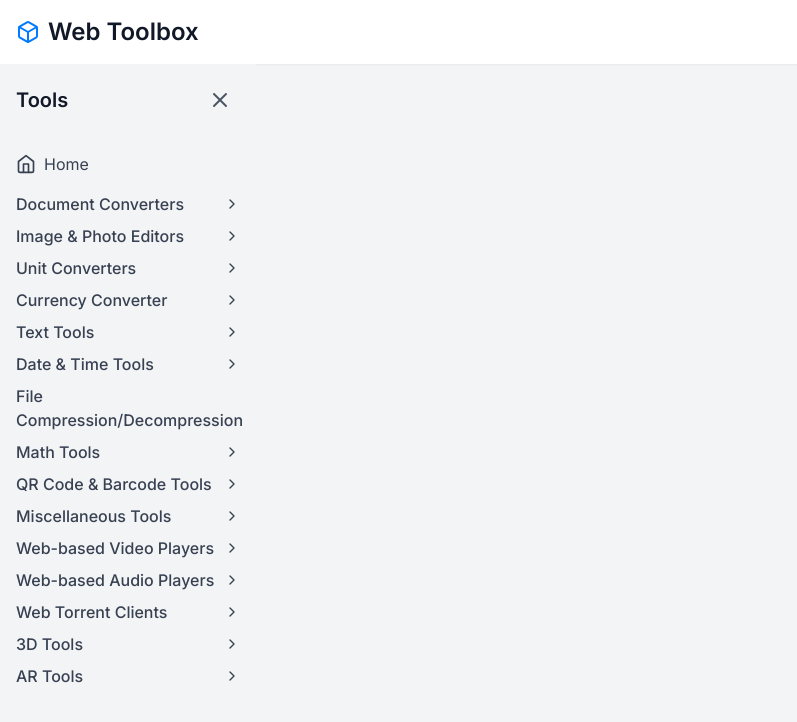
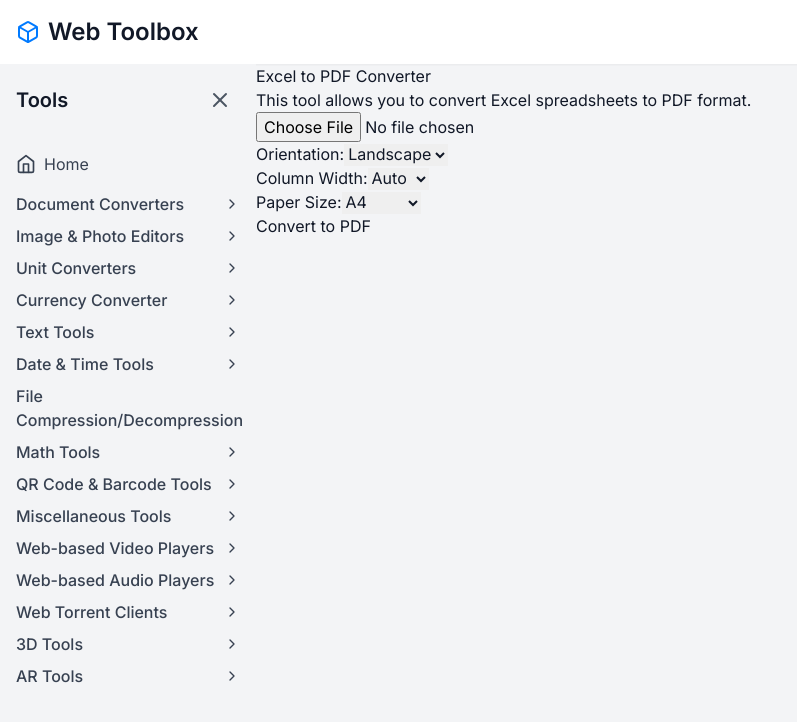
Before and after one commit to Sandipwalke/sb1-umbtiw, a React (Vite) app: page /document-converters/excel-to-pdf-converter in a window 1280 px wide. Shown: the top 722 px of the page, without its empty margins (0-797 px from the left). Built offline with nearby package versions, Linux system fonts and the light colour scheme.

Commit message:
Excel to pdf converter

```diff
--- a/package.json
+++ b/package.json
@@ -26,6 +26,7 @@
     "html2pdf.js": "^0.10.2",
     "jsbarcode": "^3.11.6",
     "jspdf": "^2.5.2",
+    "jspdf-autotable": "^3.8.4",
     "jszip": "^3.10.1",
     "libarchive.js": "^2.0.2",
     "lorem-ipsum": "^2.0.8",
@@ -49,12 +50,14 @@
     "react-image-crop": "^11.0.7",
     "react-router-dom": "^6.27.0",
     "tesseract.js": "^5.1.1",
-    "turndown": "^7.2.0"
+    "turndown": "^7.2.0",
+    "xlsx": "^0.18.5"
   },
   "devDependencies": {
     "@types/file-saver": "^2.0.7",
     "@types/react": "^18.0.28",
     "@types/react-dom": "^18.0.11",
+    "@types/xlsx": "^0.0.36",
     "@vitejs/plugin-react": "^3.1.0",
     "autoprefixer": "^10.4.14",
     "postcss": "^8.4.23",
--- a/src/App.tsx
+++ b/src/App.tsx
@@ -138,7 +138,7 @@ function App() {
             <Route path="/document-converters/pdf-to-word" element={<PdfToWord />} />
             <Route path="/document-converters/word-to-pdf" element={<WordToPdf />} />
             <Route path="/document-converters/pdf-to-excel" element={<PdfToExcel />} />
-            <Route path="/document-converters/excel-to-pdf" element={<ExcelToPdf />} />
+            <Route path="/document-converters/excel-to-pdf-converter" element={<ExcelToPdf />} />
             <Route path="/document-converters/pdf-to-jpg-png" element={<PdfToImage />} />
             <Route path="/document-converters/jpg-png-to-pdf" element={<ImageToPdf />} />
             <Route path="/document-converters/file-format-converters" element={<FileFormatConverters />} />
--- a/src/components/tools/ExcelToPdf.tsx
+++ b/src/components/tools/ExcelToPdf.tsx
@@ -1,11 +1,108 @@
-import React from 'react';
+import React, { useState } from 'react';
+import { read, utils } from 'xlsx';
+import { jsPDF } from 'jspdf';
+import autoTable from 'jspdf-autotable';
 
 const ExcelToPdf: React.FC = () => {
+  const [file, setFile] = useState<File | null>(null);
+  const [error, setError] = useState<string | null>(null);
+  const [orientation, setOrientation] = useState<'portrait' | 'landscape'>('landscape');
+  const [columnWidth, setColumnWidth] = useState<'auto' | 'wrap'>('auto');
+  const [paperSize, setPaperSize] = useState<'a4' | 'a3' | 'custom'>('a4');
+  const [customWidth, setCustomWidth] = useState<number>(595); // Default A4 width in points
+  const [customHeight, setCustomHeight] = useState<number>(842); // Default A4 height in points
+
+  const handleFileChange = (event: React.ChangeEvent<HTMLInputElement>) => {
+    if (event.target.files && event.target.files[0]) {
+      setFile(event.target.files[0]);
+      setError(null);
+    }
+  };
+
+  const handleConvert = async () => {
+    if (!file) {
+      setError('Please select an Excel file to convert.');
+      return;
+    }
+
+    try {
+      const arrayBuffer = await file.arrayBuffer();
+      const workbook = read(arrayBuffer, { type: 'array' });
+      const worksheet = workbook.Sheets[workbook.SheetNames[0]];
+      const data = utils.sheet_to_json(worksheet, { header: 1 });
+
+      const format = paperSize === 'custom' ? [customWidth, customHeight] : paperSize;
+
+      const pdf = new jsPDF({ orientation, unit: 'pt', format });
+
+      autoTable(pdf, {
+        head: [data[0]],
+        body: data.slice(1),
+        startY: 20,
+        styles: {
+          overflow: 'linebreak',
+          cellWidth: columnWidth,
+          fontSize: 8,
+        },
+        tableWidth: 'auto',
+      });
+
+      pdf.save(`${file.name.replace(/\.[^/.]+$/, '')}.pdf`);
+    } catch (err) {
+      setError('An error occurred during conversion. Please try again.');
+      console.error('Error converting Excel to PDF:', err);
+    }
+  };
+
   return (
     <div>
       <h1>Excel to PDF Converter</h1>
       <p>This tool allows you to convert Excel spreadsheets to PDF format.</p>
-      {/* Add the actual conversion logic and UI here */}
+      <input type="file" accept=".xls,.xlsx" onChange={handleFileChange} />
+      <div>
+        <label>
+          Orientation:
+          <select value={orientation} onChange={(e) => setOrientation(e.target.value as 'portrait' | 'landscape')}>
+            <option value="portrait">Portrait</option>
+            <option value="landscape">Landscape</option>
+          </select>
+        </label>
+      </div>
+      <div>
+        <label>
+          Column Width:
+          <select value={columnWidth} onChange={(e) => setColumnWidth(e.target.value as 'auto' | 'wrap')}>
+            <option value="auto">Auto</option>
+            <option value="wrap">Wrap</option>
+          </select>
+        </label>
+      </div>
+      <div>
+        <label>
+          Paper Size:
+          <select value={paperSize} onChange={(e) => setPaperSize(e.target.value as 'a4' | 'a3' | 'custom')}>
+            <option value="a4">A4</option>
+            <option value="a3">A3</option>
+            <option value="custom">Custom</option>
+          </select>
+        </label>
+        {paperSize === 'custom' && (
+          <div>
+            <label>
+              Custom Width (pt):
+              <input type="number" value={customWidth} onChange={(e) => setCustomWidth(Number(e.target.value))} />
+            </label>
+            <label>
+              Custom Height (pt):
+              <input type="number" value={customHeight} onChange={(e) => setCustomHeight(Number(e.target.value))} />
+            </label>
+          </div>
+        )}
+      </div>
+      <button onClick={handleConvert} disabled={!file}>
+        Convert to PDF
+      </button>
+      {error && <p style={{ color: 'red' }}>{error}</p>}
     </div>
   );
 };
```
Also changed, not shown: 1 other file (tests, documents, lock files or other folders).
